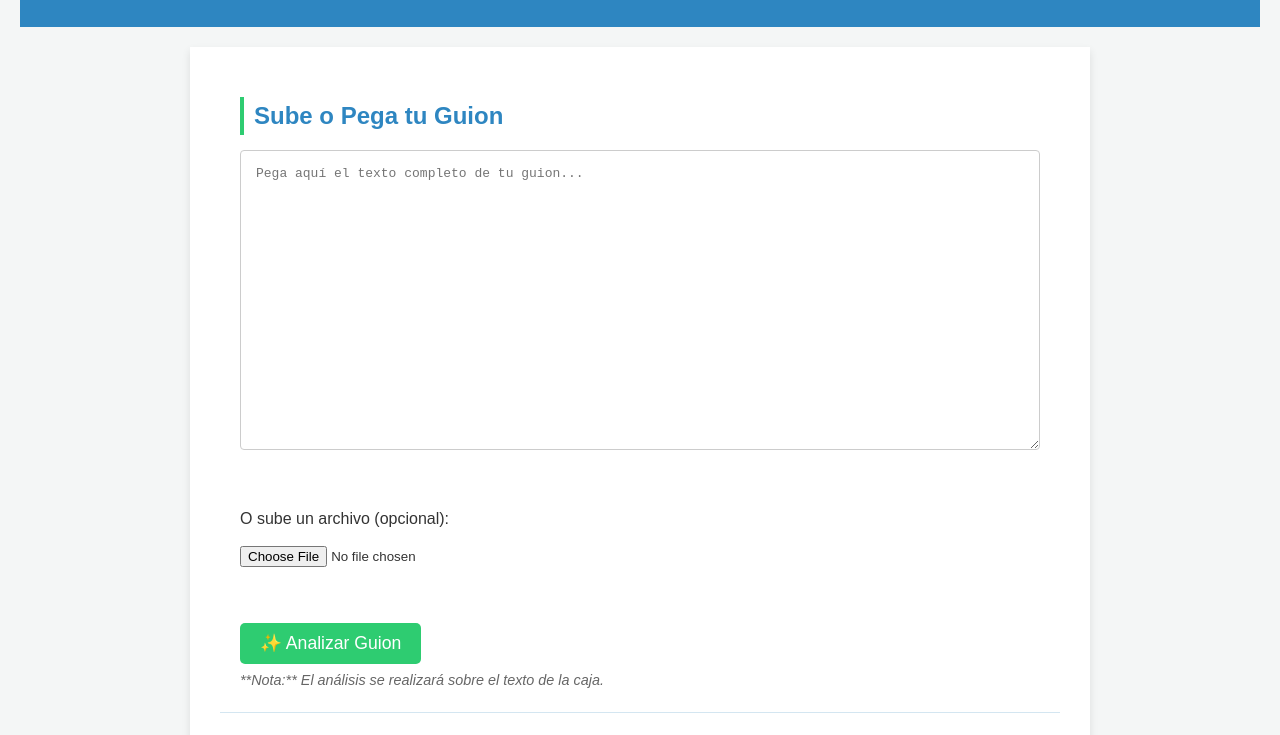
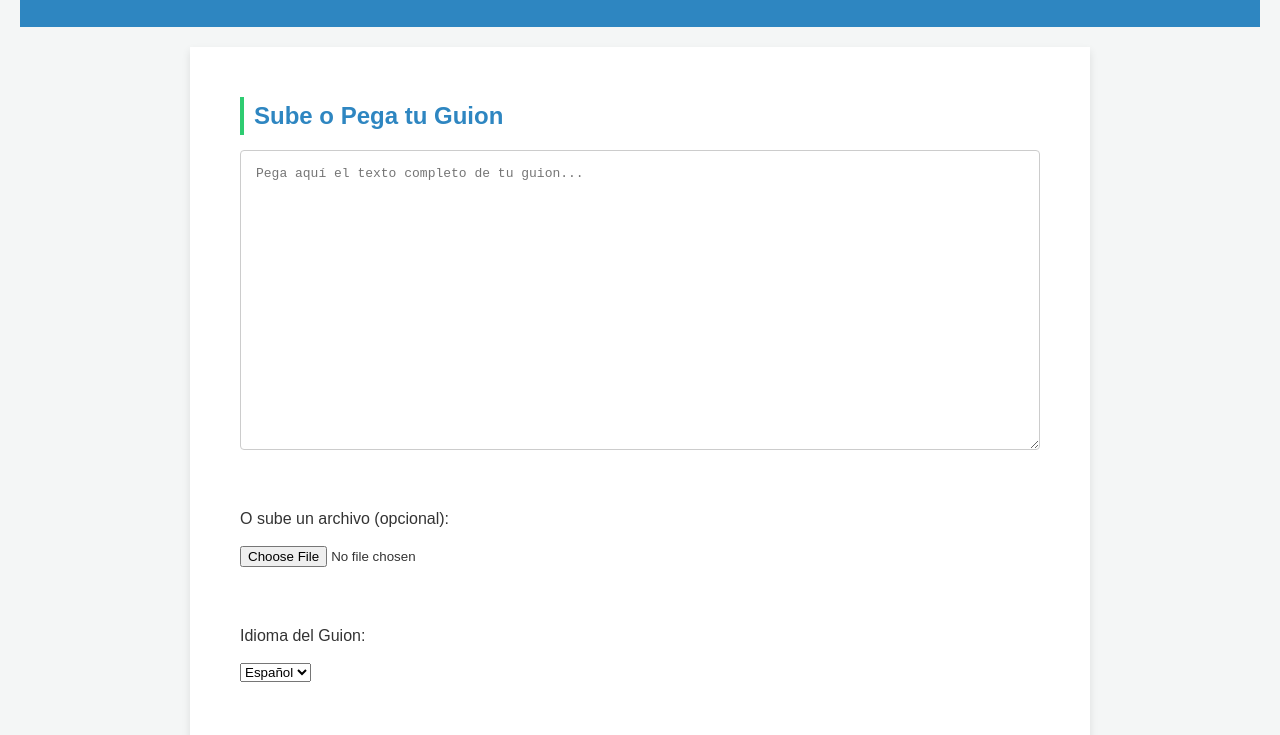
Before and after one commit to ximenagaleanam-prog/proyecto-guion-, a plain HTML site: page index.html in a window 1280 px wide. Shown: the part 148-883 px from the top of the page. Drawn offline with Linux system fonts and the light colour scheme.

Commit message:
Update index.html

```diff
--- a/index.html
+++ b/index.html
@@ -19,13 +19,22 @@
             <form id="formulario-guion">
                 <textarea id="texto-guion" placeholder="Pega aquí el texto completo de tu guion..." rows="15" cols="80"></textarea>
                 <br>
+
                 <label for="archivo-guion">O sube un archivo (opcional):</label>
                 <input type="file" id="archivo-guion" accept=".txt">
                 <br>
+
+                <label for="idioma-analisis">Idioma del Guion:</label>
+                <select id="idioma-analisis">
+                    <option value="es">Español</option>
+                    <option value="en">Inglés</option>
+                </select>
+                <br>
+
                 <button type="submit" id="analizar-btn">✨ Analizar Guion</button>
             </form>
 
-            <p class="nota-importante">**Nota:** El análisis se realizará sobre el texto de la caja.</p>
+            <p class="nota-importante">**Nota:** El análisis se realizará sobre el texto de la caja, excluyendo *stopwords* según el idioma seleccionado.</p>
         </section>
 
         <hr>
```
